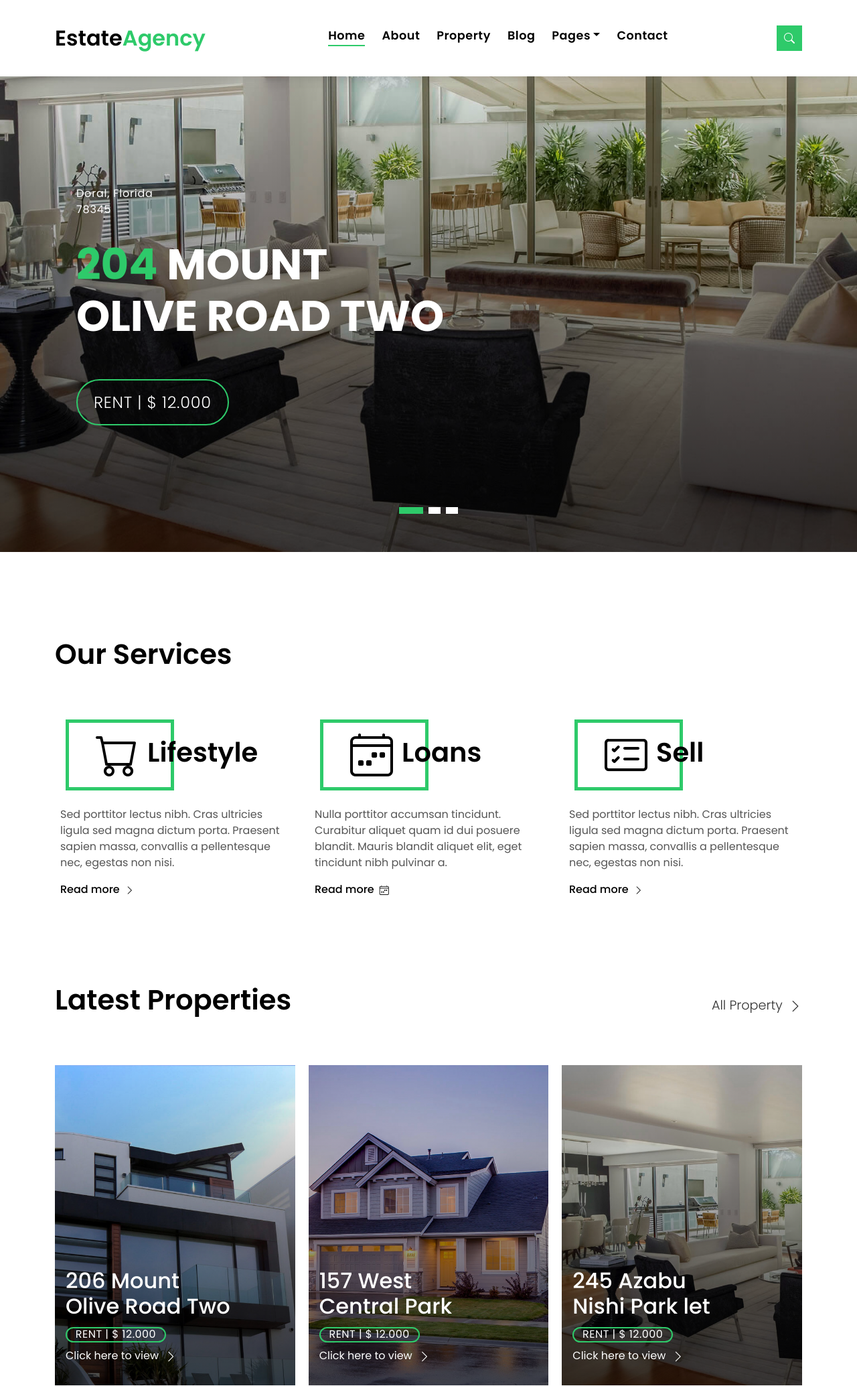
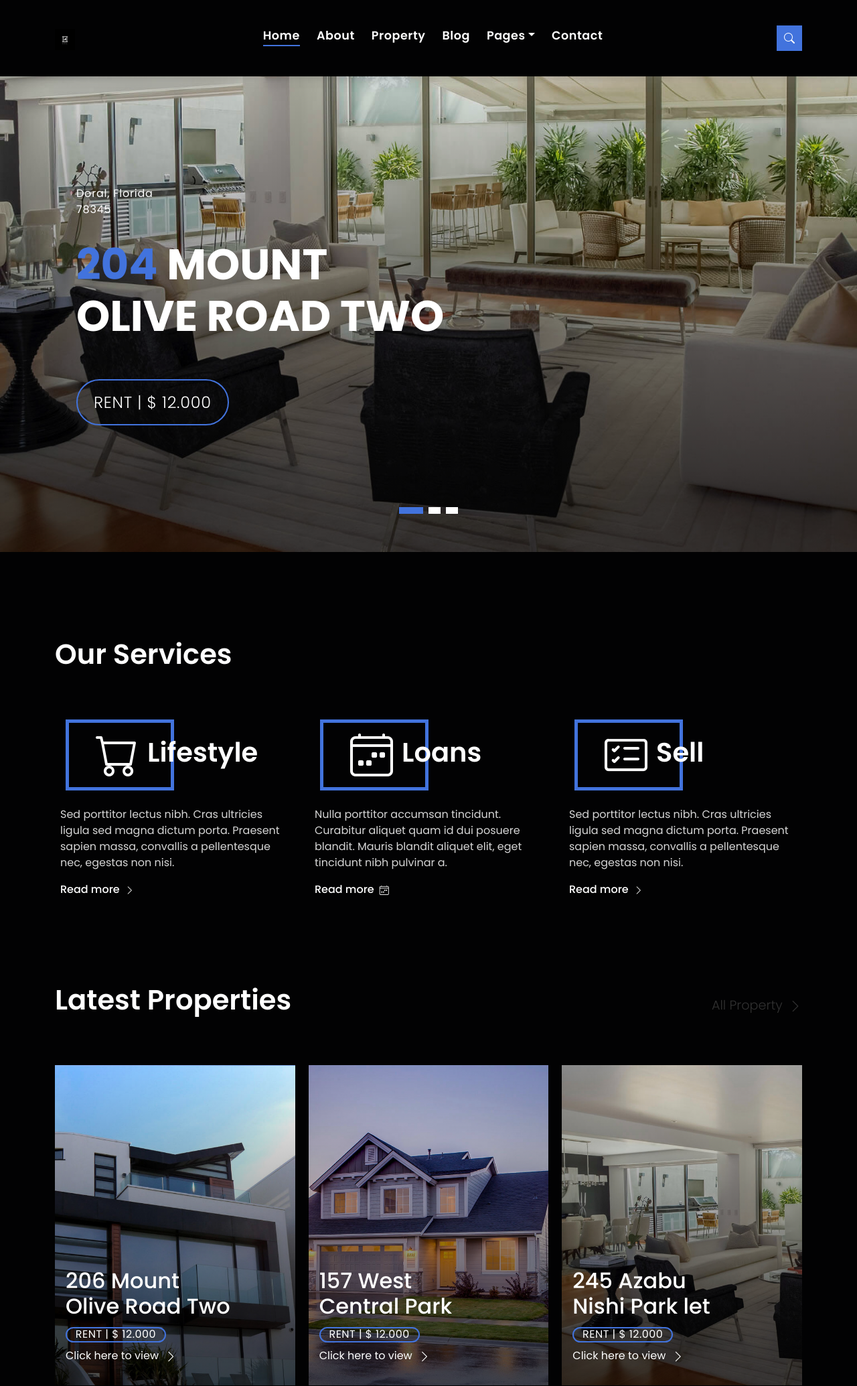
Before and after one commit to teaspoon016/Gowell-Studio, a PHP site: page / in a window 1280 px wide. Shown: the top 2069 px of the page at 67% size. Run offline with PHP 8.4, Linux system fonts and the light colour scheme.

Commit message:
CSS changes

```diff
--- a/assets/css/style.css
+++ b/assets/css/style.css
@@ -1,7 +1,8 @@
 
 body {
   font-family: "Poppins", sans-serif;
-  color: #555555;
+  color: #d6d6d6;
+  background-color: #020203;
 }
 
 h1,
@@ -10,42 +11,42 @@ h3,
 h4,
 h5,
 h6 {
-  color: #000000;
+  color: #ffffff;
 }
 
 a {
-  color: #000000;
+  color: #797979;
   text-decoration: none;
   transition: all 0.5s ease;
 }
 
 a:hover {
-  color: #2eca6a;
+  color: #4273dd;
   text-decoration: none;
 }
 
 .link-two {
-  color: #000000;
+  color: #ffffff;
   transition: all 0.5s ease;
 }
 
 .link-two:hover {
   text-decoration: underline;
-  color: #000000;
+  color: #ffffff;
 }
 
 .link-one {
-  color: #000000;
+  color: #ffffff;
   transition: all 0.5s ease;
 }
 
 .link-one:hover {
-  color: #000000;
+  color: #ffffff;
   text-decoration: none;
 }
 
 .link-icon {
-  color: #000000;
+  color: #ffffff;
   font-weight: 500;
 }
 
@@ -97,7 +98,7 @@ a:hover {
 }
 
 .text-brand {
-  color: #000000;
+  color: #ffffff;
   font-size: 2rem;
   font-weight: 600;
 }
@@ -110,11 +111,11 @@ a:hover {
 
 .color-a {
   text-decoration: none;
-  color: #000000;
+  color: #ffffff;
 }
 
 .color-b {
-  color: #2eca6a;
+  color: #4273dd;
 }
 
 .color-d {
@@ -561,33 +562,33 @@ a:hover {
 
 .btn.btn-a {
   text-decoration: none;
-  background-color: #000000;
+  background-color: #ffffff;
   color: #ffffff;
 }
 
 .btn.btn-a:hover {
-  background-color: #2eca6a;
-  color: #000000;
+  background-color: #4273dd;
+  color: #ffffff;
 }
 
 .btn.btn-b {
-  background-color: #2eca6a;
-  color: #000000;
+  background-color: #4273dd;
+  color: #ffffff;
 }
 
 .btn.btn-b:hover {
-  background-color: #000000;
+  background-color: #ffffff;
   color: #ffffff;
 }
 
 .btn.btn-b-n {
-  background-color: #2eca6a;
+  background-color: #4273dd;
   color: #ffffff;
   border-radius: 0;
 }
 
 .btn.btn-b-n:hover {
-  background-color: #26a356;
+  background-color: #5f9bfc;
   color: #ffffff;
 }
 
@@ -608,7 +609,7 @@ a:hover {
 --------------------------------------------------------------*/
 .navbar-default {
   transition: all 0.5s ease-in-out;
-  background-color: #ffffff;
+  background-color: #020203;
   padding-top: 28px;
   padding-bottom: 28px;
   -webkit-backface-visibility: hidden;
@@ -650,7 +651,7 @@ a:hover {
 .navbar-default.navbar-trans .nav-link,
 .navbar-default.navbar-reduce .nav-link {
   font-size: 1.1rem;
-  color: #000000;
+  color: #ffffff;
   font-weight: 600;
   letter-spacing: 0.03em;
   transition: all 0.1s ease-in-out;
@@ -668,7 +669,7 @@ a:hover {
   width: 100%;
   height: 2px;
   z-index: 0;
-  background-color: #2eca6a;
+  background-color: #4273dd;
   transform: scaleX(0);
   transform-origin: right;
   transition: transform 0.2s ease-out, opacity 0.2s ease-out 0.3s;
@@ -697,18 +698,18 @@ a:hover {
 }
 
 .navbar-default.navbar-trans .nav-link:before {
-  background-color: #2eca6a;
+  background-color: #4273dd;
 }
 
 .navbar-default.navbar-trans .nav-link:hover {
-  color: #000000;
+  color: #ffffff;
 }
 
 .navbar-default.navbar-trans .show>.nav-link,
 .navbar-default.navbar-trans .active>.nav-link,
 .navbar-default.navbar-trans .nav-link.show,
 .navbar-default.navbar-trans .nav-link.active {
-  color: #000000;
+  color: #ffffff;
 }
 
 .navbar-default.navbar-reduce {
@@ -980,7 +981,7 @@ a:hover {
 }
 
 .intro .swiper-pagination .swiper-pagination-bullet-active {
-  background-color: #2eca6a;
+  background-color: #4273dd;
   width: 36px;
 }
 
@@ -1014,7 +1015,7 @@ a:hover {
 .intro .intro-body .price-a {
   color: #ffffff;
   padding: 1rem 1.5rem;
-  border: 2px solid #2eca6a;
+  border: 2px solid #4273dd;
   border-radius: 50px;
   text-transform: uppercase;
   letter-spacing: 0.03em;
@@ -1346,7 +1347,7 @@ a:hover {
 .price-a {
   color: #ffffff;
   padding: 0.6rem 0.8rem;
-  border: 2px solid #2eca6a;
+  border: 2px solid #4273dd;
   border-radius: 50px;
   text-transform: uppercase;
   letter-spacing: 0.03em;
@@ -1675,12 +1676,12 @@ a:hover {
 
 .card-box-ico {
   padding: 1rem 3rem 1rem 2.5rem;
-  border: 5px solid #2eca6a;
+  border: 5px solid #4273dd;
 }
 
 .card-box-ico span {
   font-size: 4rem;
-  color: #000000;
+  color: #ffffff;
 }
 
 .title-c {
--- a/index.html
+++ b/index.html
@@ -132,7 +132,7 @@
         <span></span>
         <span></span>
       </button>
-      <a class="navbar-brand text-brand" href="index.html">Estate<span class="color-b">Agency</span></a>
+      <a class="navbar-brand text-brand" href="index.html"><img style="width: 30px;" src="./assets/img/Artboard 5 copy 2-100.jpg" alt=""></a>
 
       <div class="navbar-collapse collapse justify-content-center" id="navbarDefault">
         <ul class="navbar-nav">
```
Also changed, not shown: other parts of assets/css/style.css (+51 -51 lines), assets/img/Artboard 5 copy 2-100.jpg (added), assets/img/Artboard 5 copy 2.png (added), assets/img/Artboard 5 copy 3-100.jpg (added), assets/img/Artboard 5 copy 3.png (added).
